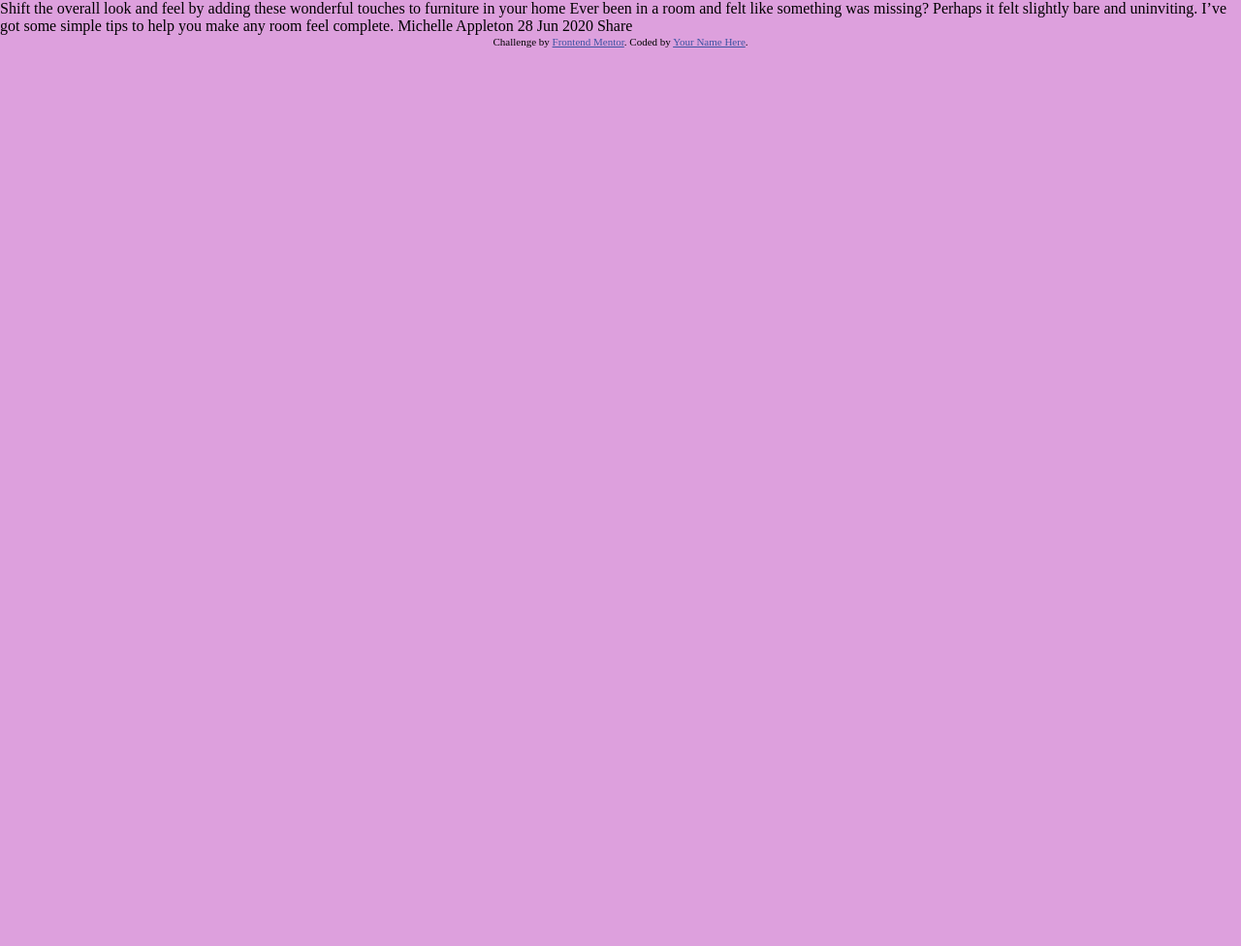
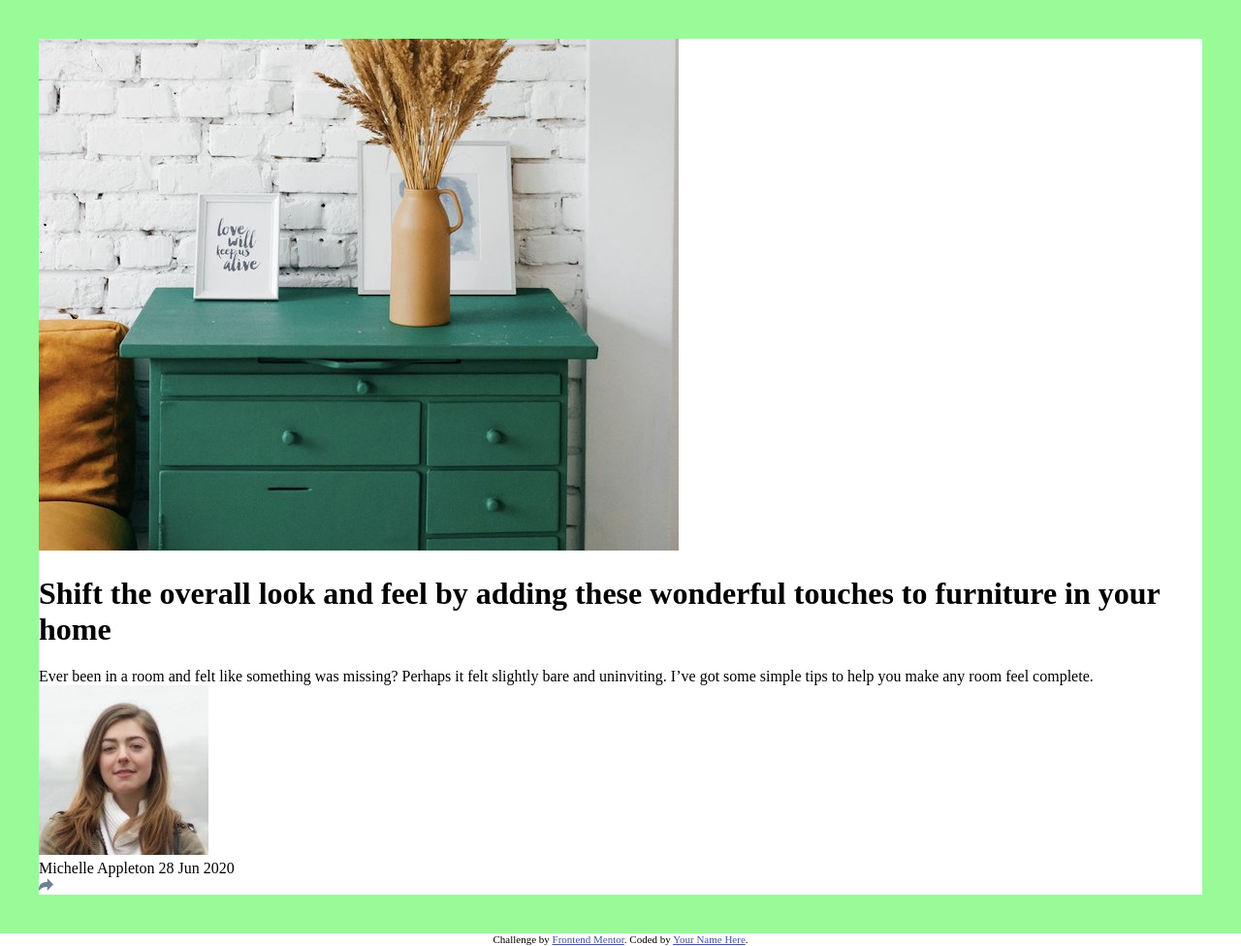
Before and after one commit to mchase007/frontendmentor-3, a website: page app/src/index.html in a window 1280 px wide. Shown: the whole page at 97% size. Before the commit the page ends 800 px from the top, so only its background shows below. Drawn offline with nearby package versions, Linux system fonts and the light colour scheme; files that its build step writes are made by us from their sources.

Commit message:
markup setup

```diff
--- a/app/src/index.html
+++ b/app/src/index.html
@@ -18,17 +18,41 @@
 </head>
 <body>
 
-  Shift the overall look and feel by adding these wonderful
-  touches to furniture in your home
+  <main>
+    <figure>
+      <img src="/app/src/images/drawers.jpg" alt="drawers">
+    </figure>
 
-  Ever been in a room and felt like something was missing? Perhaps
-  it felt slightly bare and uninviting. I’ve got some simple tips
-  to help you make any room feel complete.
+    <section>
 
-  Michelle Appleton
-  28 Jun 2020
+      <h1>
+        Shift the overall look and feel by adding these wonderful
+        touches to furniture in your home
+      </h1>
 
-  Share
+      <p>
+        Ever been in a room and felt like something was missing? Perhaps
+        it felt slightly bare and uninviting. I’ve got some simple tips
+        to help you make any room feel complete.
+      </p>
+
+      <div>
+
+        <figure>
+          <img src="/app/src/images/avatar-michelle.jpg" alt="Michelle Appleton">
+        </figure>
+
+        <div>
+          <span>Michelle Appleton</span>
+          <span>28 Jun 2020</span>
+        </div>
+
+        <figure>
+          <img src="/app/src/images/icon-share.svg" alt="share-button">
+        </figure>
+      </div>
+    </section>
+  </main>
 
   <div class="attribution">
     Challenge by <a href="https://www.frontendmentor.io?ref=challenge" target="_blank">Frontend Mentor</a>.
--- a/app/src/scss/styles.scss
+++ b/app/src/scss/styles.scss
@@ -1,3 +1,9 @@
-html {
-  background-color: plum;
+* {
+  box-sizing: border-box;
+  padding: 0;
+  margin: 0;
 }
+
+main {
+  border: 40px solid palegreen;
+}
```
